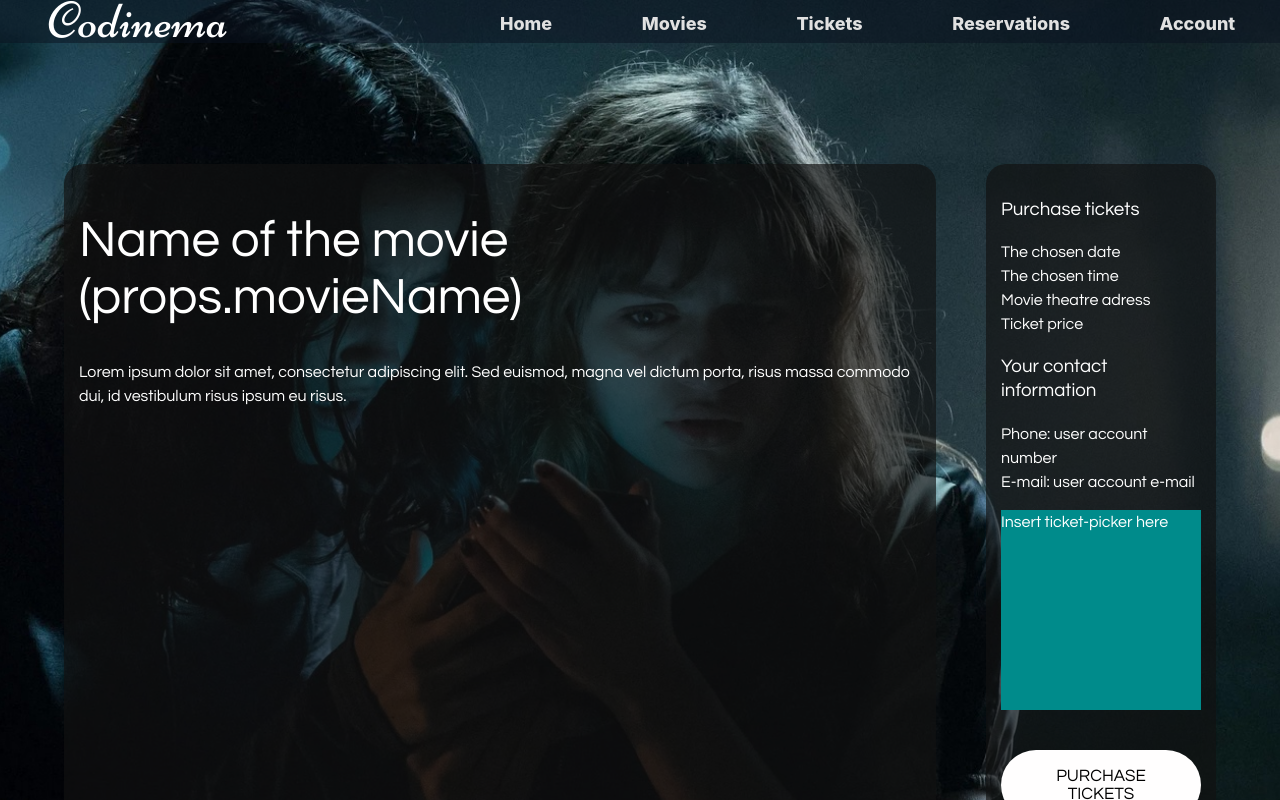
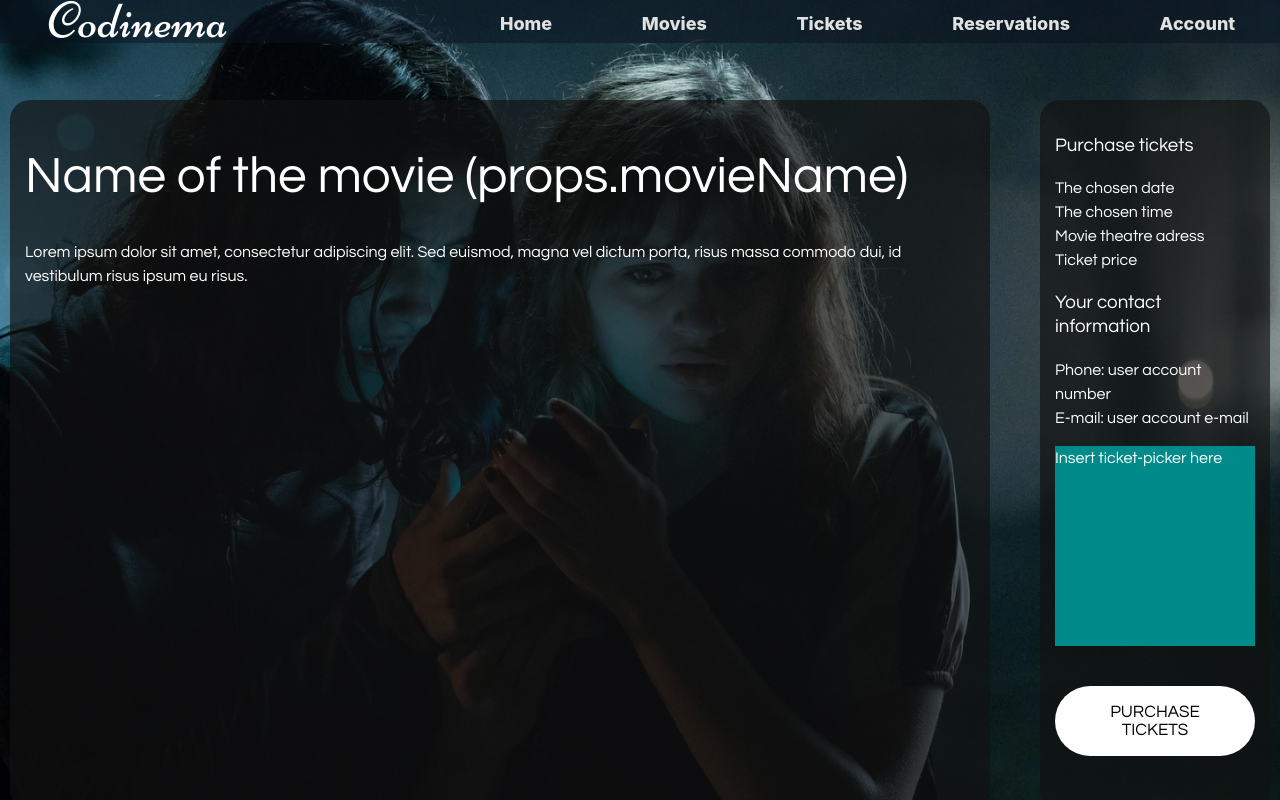
Before and after one commit to RogeSocial/cinema-project, a React (Vite) app in the folder client/: page /ticket-form in a window 1280 px wide. Shown: the top 800 px of the page. Built offline with nearby package versions, Linux system fonts and the light colour scheme; a web font is replaced by a local one.

Commit message:
Some minor changes

```diff
--- a/client/src/CSS/ticket-form.css
+++ b/client/src/CSS/ticket-form.css
@@ -8,7 +8,8 @@
 .ticket-form-box {
     font-family: Questrial;
     padding-top: 100px;
-    margin: 5%;
+    margin-left: 10px;
+    margin-right: 10px;
 }
 
 .ticket-list {
--- a/client/src/components/TicketForm.jsx
+++ b/client/src/components/TicketForm.jsx
@@ -3,8 +3,6 @@ import '../CSS/ticket-form.css'
 import ticketImage from '../images/ticket.jpg';
 
 export default function TicketForm(props) {
-
-    console.log(`The props are currently ${props}`);
 
     return (
         <div className={"ticket-form-page"}>
```
